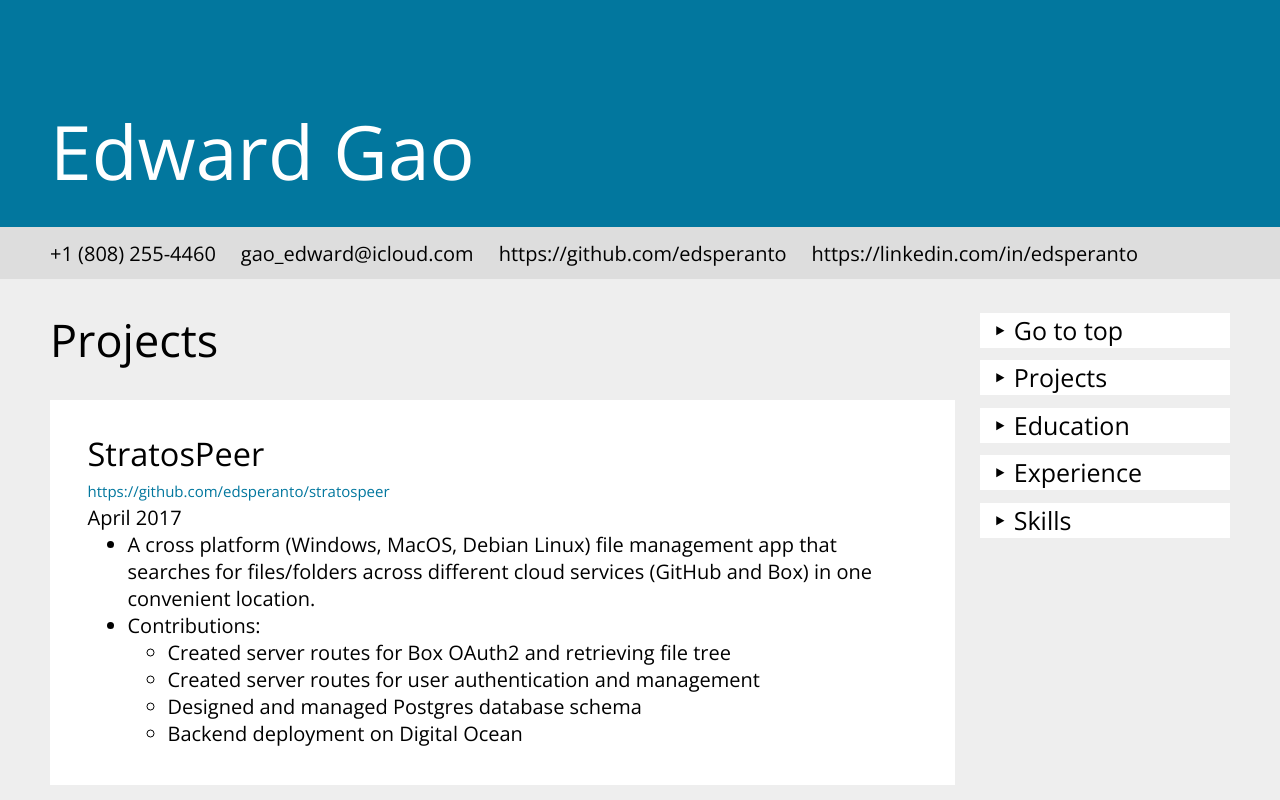
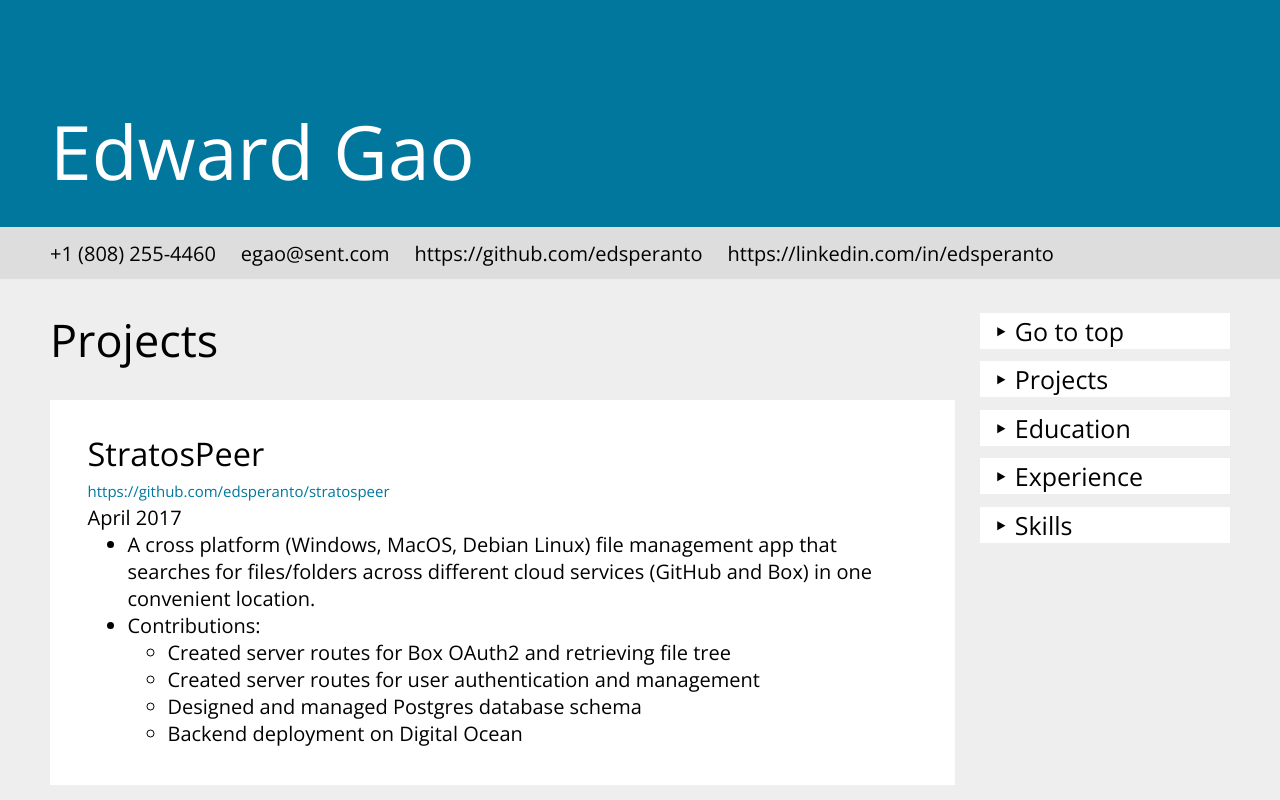
Before and after one commit to invent-ed/edwardgao-old, a website: page client/public/index.html in a window 1280 px wide. Shown: the top 800 px of the page. Drawn offline with nearby package versions, Linux system fonts and the light colour scheme.

Commit message:
changed email address

```diff
--- a/client/public/index.html
+++ b/client/public/index.html
@@ -31,8 +31,8 @@
 		<a href="tel: +1-808-255-4460">
 			+1 (808) 255-4460
 		</a>
-		<a href="mailto:gao_edward@icloud.com">
-			gao_edward@icloud.com
+		<a href="mailto:egao@sent.com">
+			egao@sent.com
 		</a>
 		<a href="https://github.com/edsperanto">
 			https://github.com/edsperanto
--- a/client/scss/partials/menu.scss
+++ b/client/scss/partials/menu.scss
@@ -24,8 +24,7 @@
 	padding-left: 0.5rem;
 	background-color: $accent-light;
 	cursor: pointer;
-	border: 0px solid white;
-	border-bottom-width: 1px;
+	border: 1px solid white;
 	&:hover {
 		background-color: yellow;
 		border-color: black;
```
Also changed, not shown: client/public/css/app.css.
